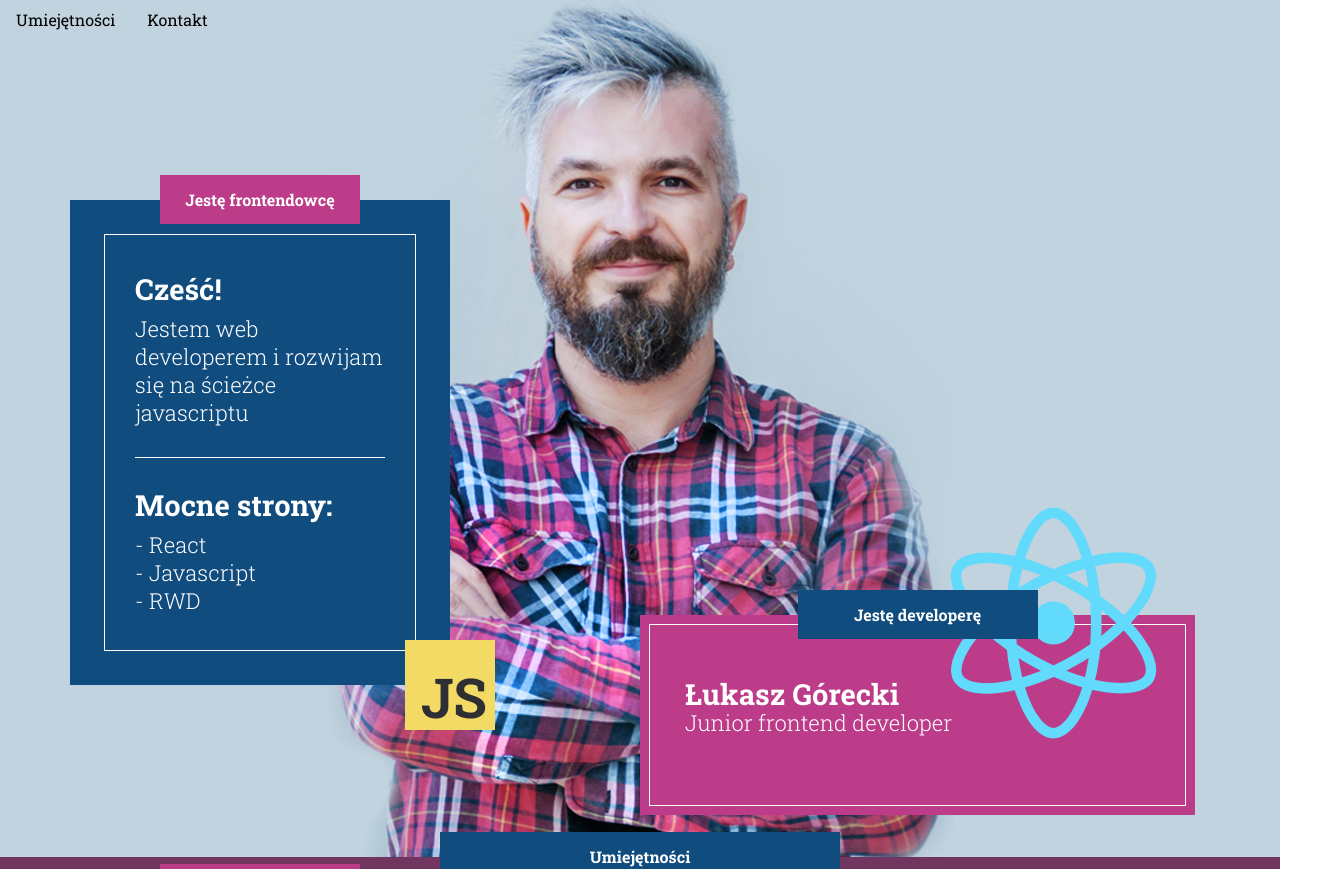
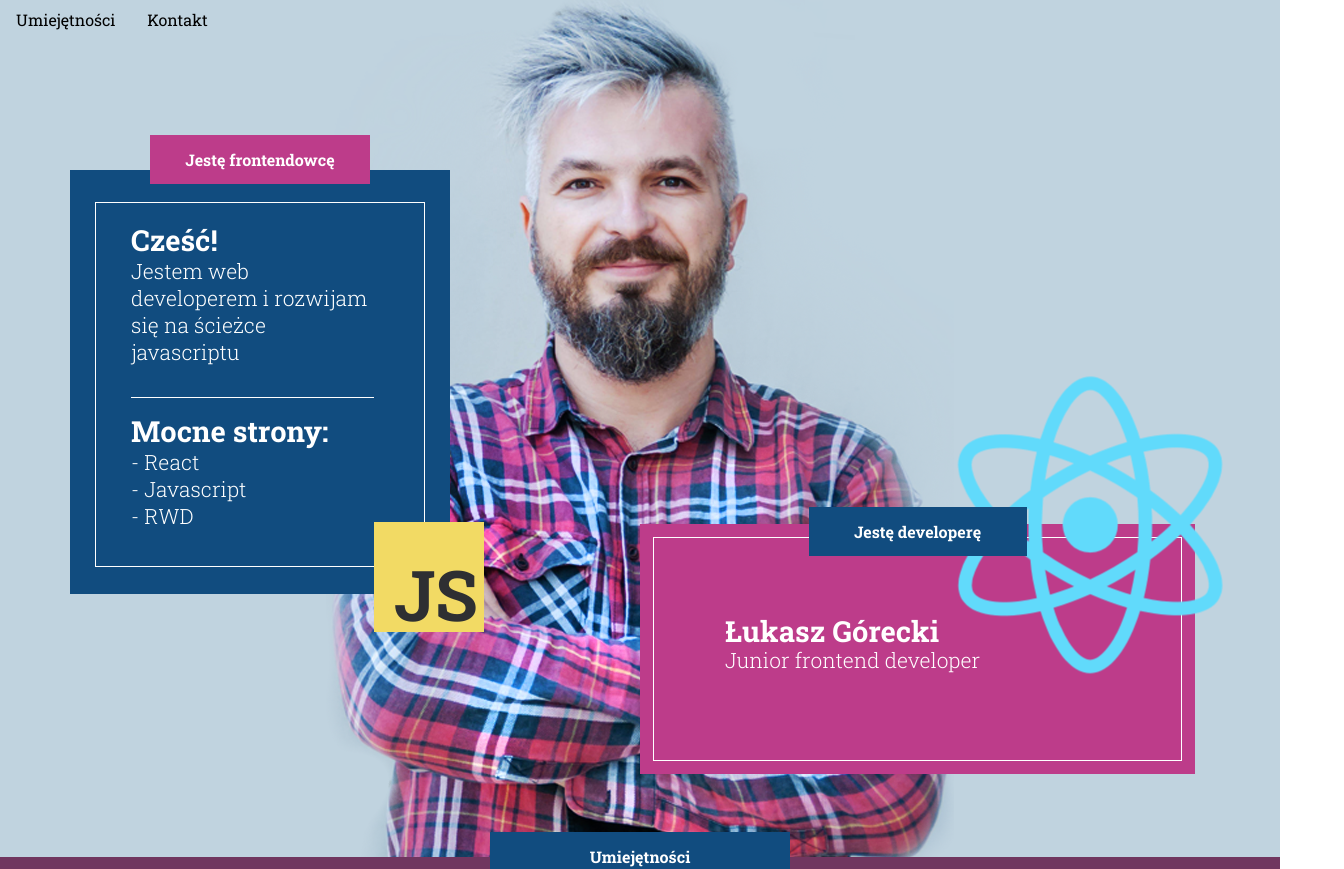
Before and after one commit to sq1fya/my-lp, a React (Create React App) app: page / in a window 1280 px wide. Shown: the top 869 px of the page, 1344 px wide, since content can reach past the window. Built offline with nearby package versions, Linux system fonts and the light colour scheme.

Commit message:
style section nav exactly like project

```diff
--- a/src/Logo.scss
+++ b/src/Logo.scss
@@ -2,7 +2,7 @@
 
 .App-logo {
   animation: App-logo-spin infinite 20s linear;
-  height: 35vmin;
+  height: 45vmin;
 }
 
 @keyframes App-logo-spin {
--- a/src/components/section-about-me/section-about-me.js
+++ b/src/components/section-about-me/section-about-me.js
@@ -33,6 +33,7 @@ class SectionAboutMe extends Component {
                   <h6 className="title">Jestę frontendowcę</h6>
                 </div>
                 <div className="inside-text">
+                <div className="inside-text--box">
                   <h3>Cześć!</h3>
                   <p>
                     Jestem web developerem i&nbsp;rozwijam się na ścieżce
@@ -45,9 +46,10 @@ class SectionAboutMe extends Component {
                     <li>- Javascript</li>
                     <li>- RWD</li>
                   </ul>
+                  </div>
                 </div>
               </div>
-              <div className="js sticky-top mr-auto p-3">JS</div>
+              <div className="js sticky-top"><p>JS</p></div>
             </div>
             <div className="right-box col-6 float-right position-relative">
               <div className="react-logo float-right position-absolute">
--- a/src/components/section-skills/section-skills.scss
+++ b/src/components/section-skills/section-skills.scss
@@ -3,11 +3,11 @@ $bg-color-pink: #bd3c8a;
 $bg-color-blue: #114c7f;
 
 .section-skills {
-  height: 700px;
+  // height: 700px;
   background-color: #70365f;
   .title {
     margin: 0 auto;
-    max-width: 400px;
+    max-width: 300px;
     background-color: $bg-color-blue;
     padding: 15px;
     margin-top: -25px;
@@ -16,9 +16,11 @@ $bg-color-blue: #114c7f;
       text-align: center;
       font-size: 16px;
       color: white;
+      margin: 0;
     }
   }
   .info-box {
+    padding: 75px 0 55px 0;
     .left-box {
       background-color: $bg-color-blue;
       color: white;
--- a/src/main.scss
+++ b/src/main.scss
@@ -1,4 +1,10 @@
 // >>>>>>>>>>> global <<<<<<<<
+
+.container {
+  @media (min-width: 1300px) {
+    max-width: 1200px;
+  }
+}
 
 hr {
   border-top: 1px solid rgba(255, 255, 255, 0.9);
@@ -40,38 +46,37 @@ $bg-color-pink: #bd3c8a;
   .left-box {
     background-color: #114c7f;
     color: white;
-    border-color: #f2da64;
-    outline: 1px solid #fff;
-    outline-offset: -35px;
     .inside-text {
-      font-size: 22px;
-      padding: 40px 50px 70px 50px;
-      line-height: 28px;
+      font-size: 21px;
+      padding: 10px 10px 27px 10px;
+      line-height: 27px;
+      .inside-text--box {
+        padding: 20px 50px 36px 35px;
+        border: 1px solid white;
         h3 {
           font-size: 29px;
           font-weight: 700;
-        &:nth-last-of-type(1) {
-          margin-top: 30px;
-        }
+          margin: 0;
         }
         p {
-        margin-bottom: 30px;
+          padding-bottom: 15px;
         }
         ul {
           font-weight: 300;
           font-family: "Roboto Slab", serif;
           list-style-type: none;
-        line-height: 28px;
+          line-height: 27px;
+        }
       }
     }
     .title-box {
-      max-width: 200px;
+      max-width: 220px;
       margin: 0 auto;
       .title {
         background-color: $bg-color-pink;
         text-align: center;
         padding: 15px;
-        margin-top: -25px;
+        margin-top: -35px;
         font-size: 16px;
         font-weight: 700;
       }
@@ -80,50 +85,53 @@ $bg-color-pink: #bd3c8a;
 }
 
 .js {
-  font-family: "Roboto Slab", serif;
   background-color: #f2da64;
   color: #2e2f32;
-  font-size: 55px;
-  height: 90px;
-  width: 90px;
-  margin: -45px;
+  height: 110px;
+  width: 110px;
+  margin: 0px -76px -38px;
+  p {
+    font-family: "Roboto Slab", serif;
+    font-size: 70px;
     font-weight: 700;
+    margin: 20px;
+  }
 }
 
 .section-about-me {
   .right-box {
     background-color: #bd3c8a;
-    height: 200px;
+    height: 250px;
     outline: 1px solid #fff;
-    outline-offset: -10px;
+    outline-offset: -14px;
     color: white;
     margin-top: -70px;
     .react-logo {
-      margin-left: 200px;
-      margin-top: -132px;
+      margin-left: 180px;
+      margin-top: -179px;
     }
     .title-box {
+      margin: 0 auto;
+      max-width: 218px;
+      font-size: 16px;
       h6 {
         font-size: 16px;
         font-weight: 700;
         background-color: #114c7f;
         text-align: center;
         padding: 15px;
-        margin-top: -25px;
+        margin-top: -17px;
       }
-      margin: 0 auto;
-      max-width: 240px;
-      font-size: 16px;
     }
     .inside-text {
       line-height: 6px;
-      padding: 30px 50px 30px 30px;
+      padding: 50px 0px 0px 70px;
       h3 {
         font-weight: 700;
         font-size: 29px;
       }
       p {
-        font-size: 22px;
+        font-size: 21px;
       }
     }
   }
@@ -132,7 +140,7 @@ $bg-color-pink: #bd3c8a;
 
 // >>>>>>>>>>> nav <<<<<<<<<<
 nav {
-  height: 200px;
+  height: 170px;
 }
 
 // >>>>>>>>>>> nav end <<<<<<<<<<
```
Also changed, not shown: src/components/section-skills/old.js (deleted). Lines whose indentation alone changed are shown as unchanged.
